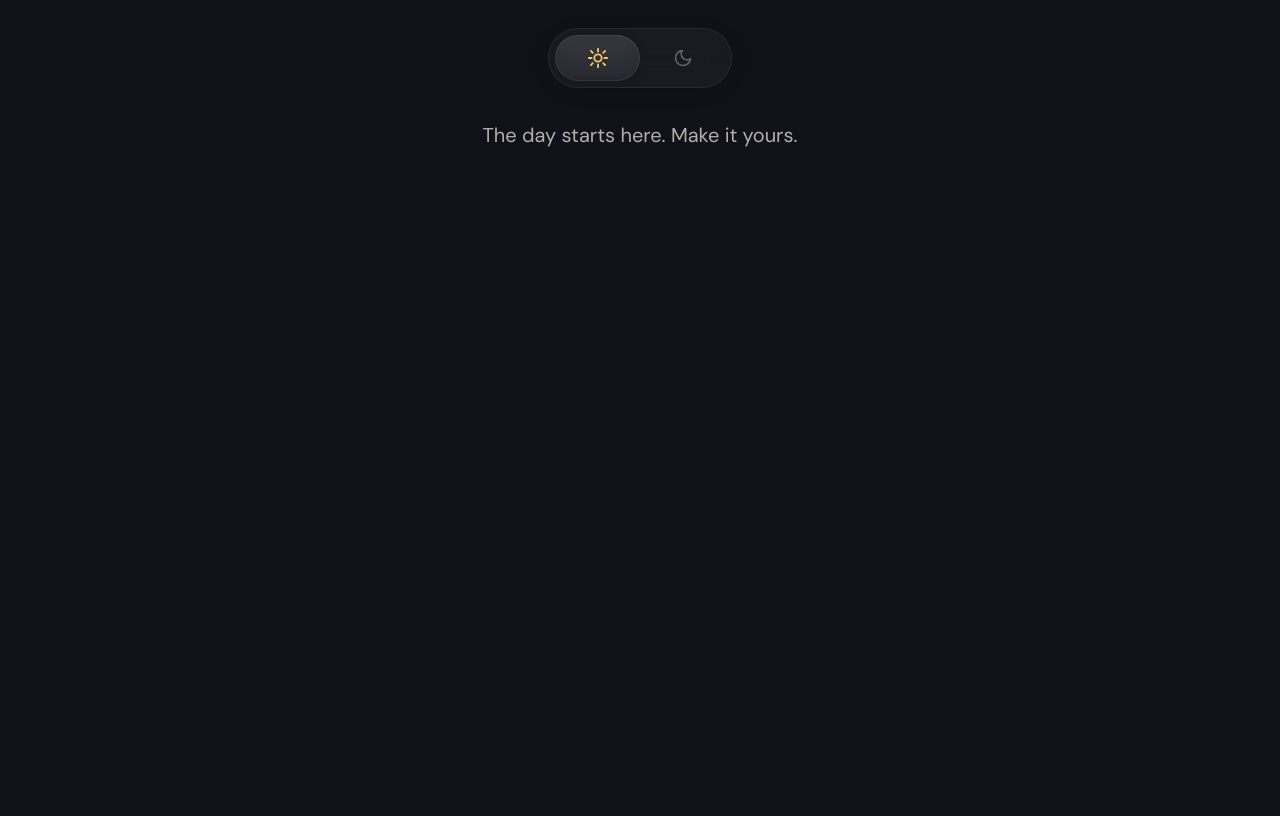
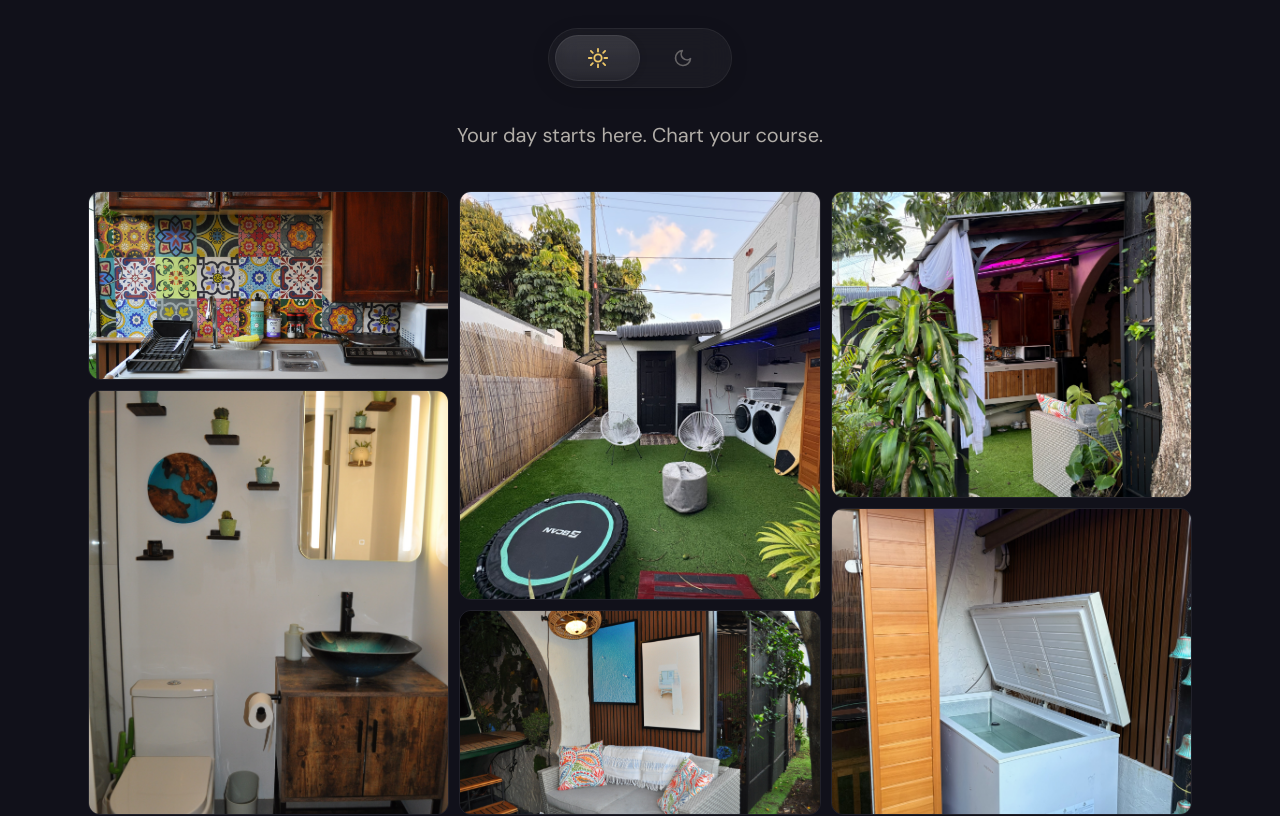
Before and after one commit to racheltomasetti/the-grotto, a Next.js app: page / in a window 1280 px wide. Shown: the part 4847-5663 px from the top of the page. Built offline with nearby package versions, Linux system fonts and the light colour scheme.

Commit message:
chart your course. a world of your own

```diff
--- a/components/BeforeAfterSlider.tsx
+++ b/components/BeforeAfterSlider.tsx
@@ -86,7 +86,7 @@ export default function BeforeAfterSlider({
           e.preventDefault();
           isDragging.current = true;
         }}
-        onTouchStart={(e) => {
+        onTouchStart={() => {
           isDragging.current = true;
         }}
         style={{
--- a/components/Gallery.tsx
+++ b/components/Gallery.tsx
@@ -83,11 +83,11 @@ function Columns({ cols, height }: { cols: Img[][]; height: string }) {
 
 export default function Gallery() {
   const [mode, setMode] = useState<"day" | "night">("day");
-  const layout = layouts[mode];
+
   const body =
     mode === "day"
-      ? "The day starts here. Make it yours."
-      : "A world of its own. The Grotto after dark.";
+      ? "Your day starts here. Chart your course."
+      : "A world of your own. The Grotto after dark.";
 
   return (
     <section className="relative z-20 mx-auto max-w-6xl px-6 pb-12 pt-18 md:pb-16 md:pt-24">
@@ -180,14 +180,38 @@ export default function Gallery() {
         </p>
       </div>
 
-      {/* Mobile: 2 cols */}
-      <div className="md:hidden" key={`${mode}-mobile`} style={{ animation: "galleryFadeIn 0.4s ease-out" }}>
-        <Columns cols={layout.mobile} height="min(85vh, 640px)" />
+      {/* Mobile: 2 cols — both sets always in DOM, cross-fade via opacity */}
+      <div className="md:hidden relative" style={{ height: "min(85vh, 640px)" }}>
+        {(["day", "night"] as const).map((m) => (
+          <div
+            key={m}
+            style={{
+              position: "absolute", inset: 0,
+              opacity: mode === m ? 1 : 0,
+              transition: mode === m ? "opacity 0.35s ease" : "none",
+              pointerEvents: mode === m ? "auto" : "none",
+            }}
+          >
+            <Columns cols={layouts[m].mobile} height="min(85vh, 640px)" />
+          </div>
+        ))}
       </div>
 
-      {/* Desktop: 3 cols */}
-      <div className="hidden md:block" key={`${mode}-desktop`} style={{ animation: "galleryFadeIn 0.4s ease-out" }}>
-        <Columns cols={layout.desktop} height="min(78vh, 680px)" />
+      {/* Desktop: 3 cols — same approach */}
+      <div className="hidden md:block relative" style={{ height: "min(78vh, 680px)" }}>
+        {(["day", "night"] as const).map((m) => (
+          <div
+            key={m}
+            style={{
+              position: "absolute", inset: 0,
+              opacity: mode === m ? 1 : 0,
+              transition: mode === m ? "opacity 0.35s ease" : "none",
+              pointerEvents: mode === m ? "auto" : "none",
+            }}
+          >
+            <Columns cols={layouts[m].desktop} height="min(78vh, 680px)" />
+          </div>
+        ))}
       </div>
 
       <style>{`
```
